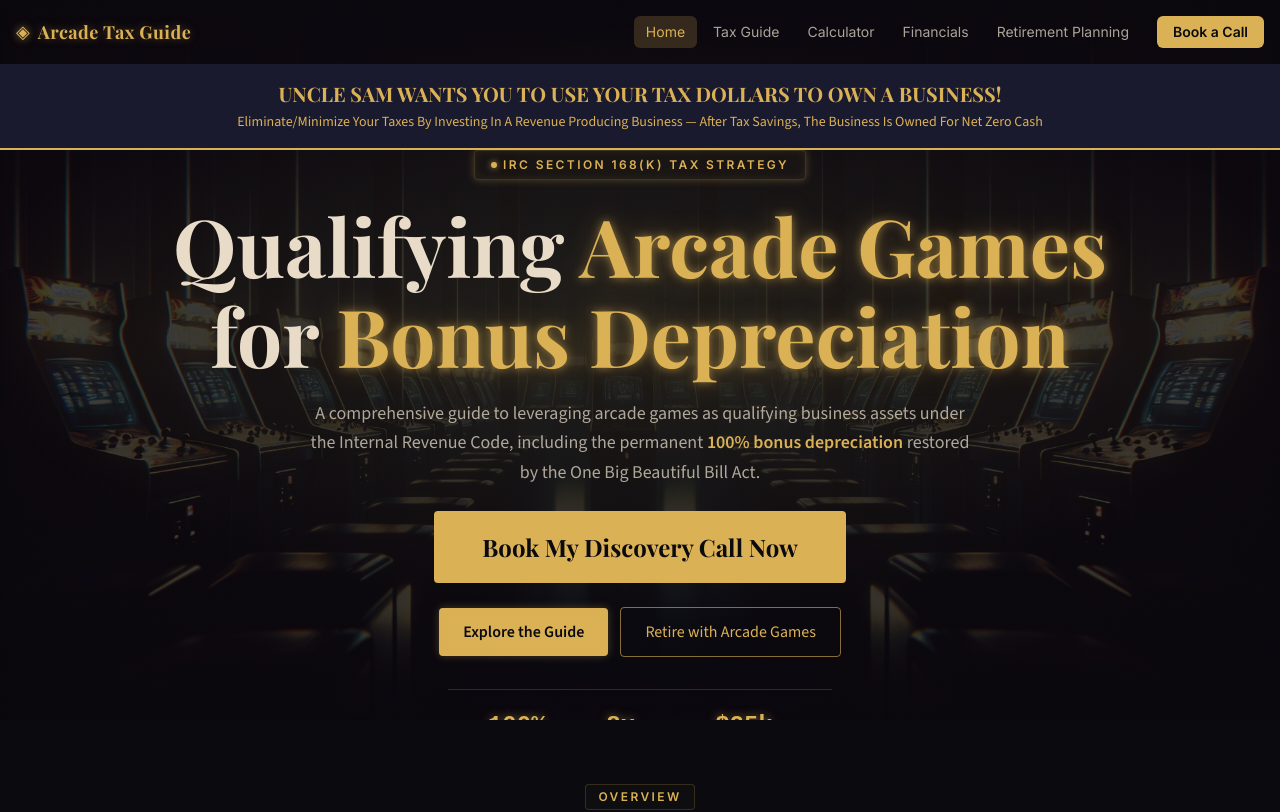
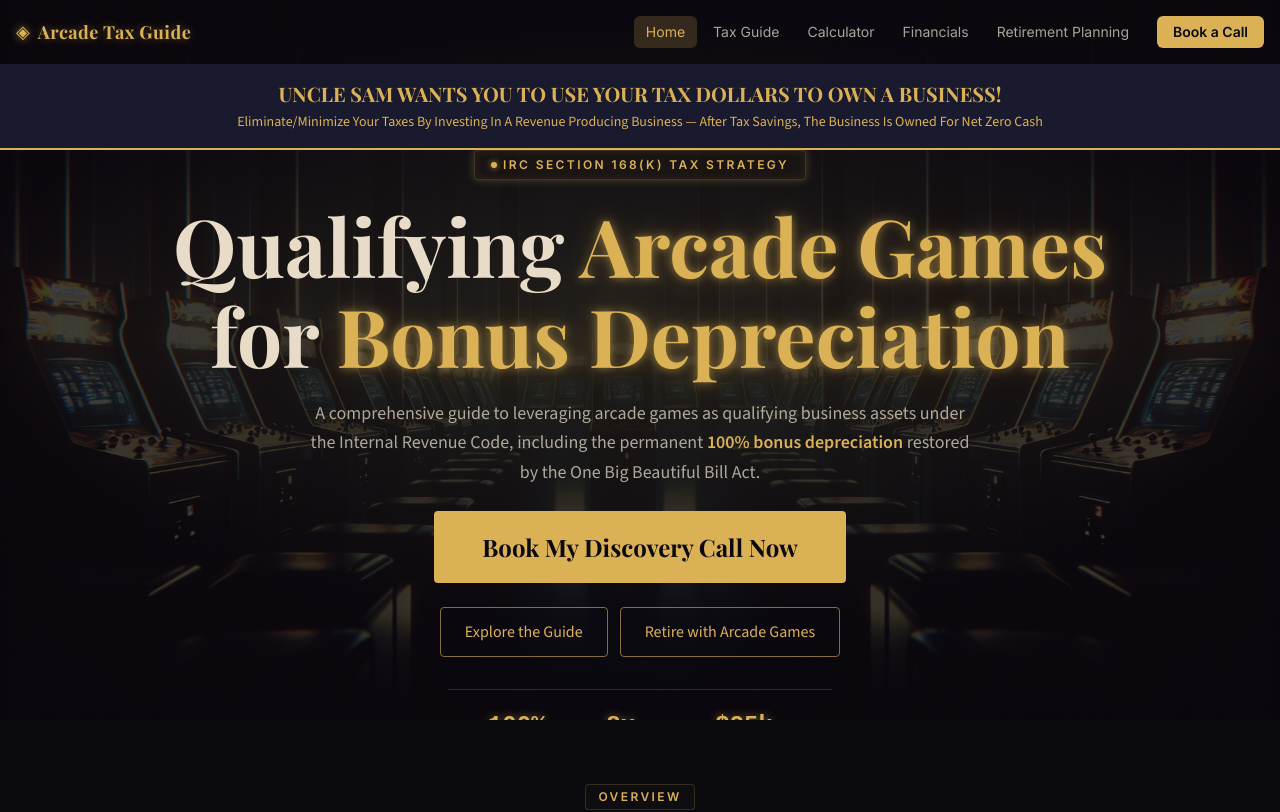
Before and after one commit to kennysabangan/arcade-tax-guide, a React (Vite) app: page / in a window 1280 px wide. Shown: the top 812 px of the page. Built offline with nearby package versions, Linux system fonts and the light colour scheme; what @react-pdf/renderer would draw is missing.

Commit message:
Match Explore the Guide button style to Retire with Arcade Games (outline variant)

```diff
--- a/src/pages/HomePage.jsx
+++ b/src/pages/HomePage.jsx
@@ -72,7 +72,7 @@ function Hero() {
         </div>
 
         <div className="flex items-center justify-center gap-3 mb-4 sm:mb-8 flex-wrap">
-          <CTAButton to="/tax-guide" className="neon-border-gold text-sm sm:text-base px-4 sm:px-6 py-2 sm:py-3">Explore the Guide</CTAButton>
+          <CTAButton to="/tax-guide" variant="outline" className="text-sm sm:text-base px-4 sm:px-6 py-2 sm:py-3">Explore the Guide</CTAButton>
           <CTAButton to="/retirement" variant="outline" className="text-sm sm:text-base px-4 sm:px-6 py-2 sm:py-3">Retire with Arcade Games</CTAButton>
         </div>
 
```
